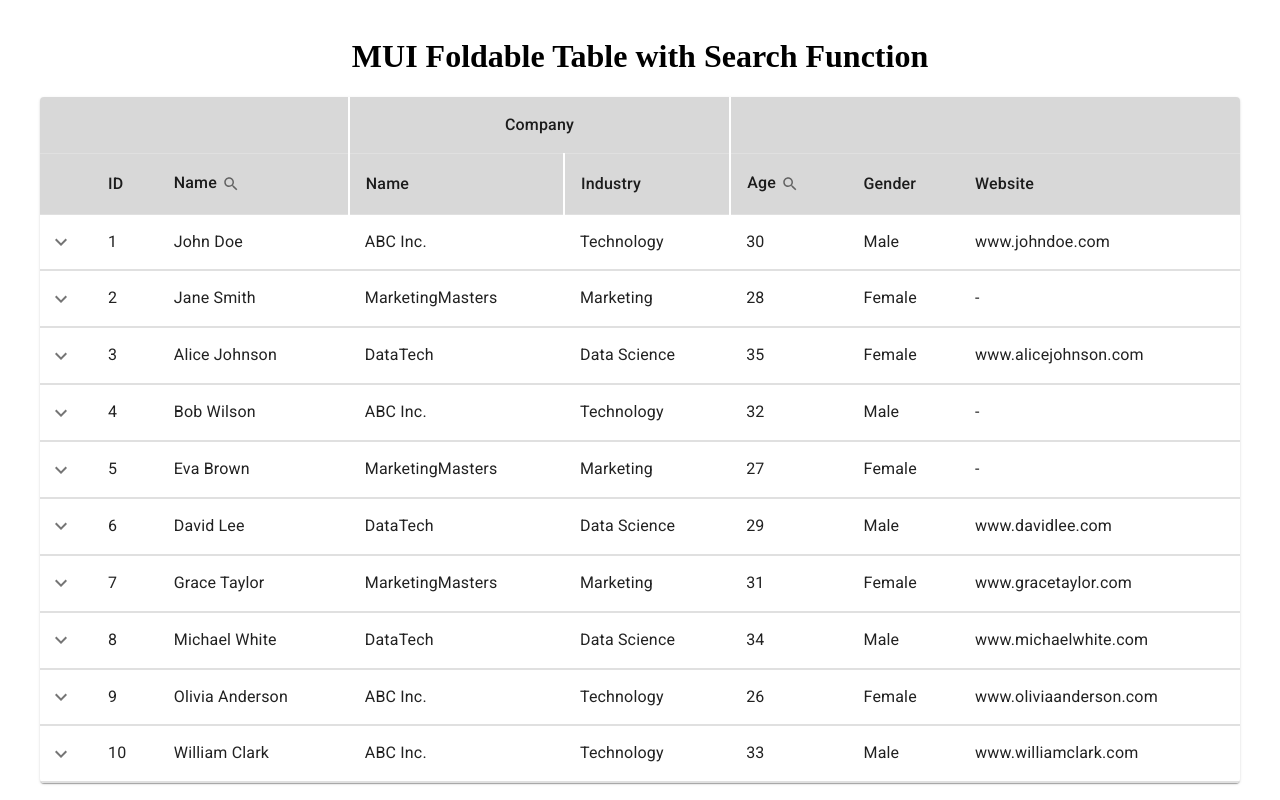
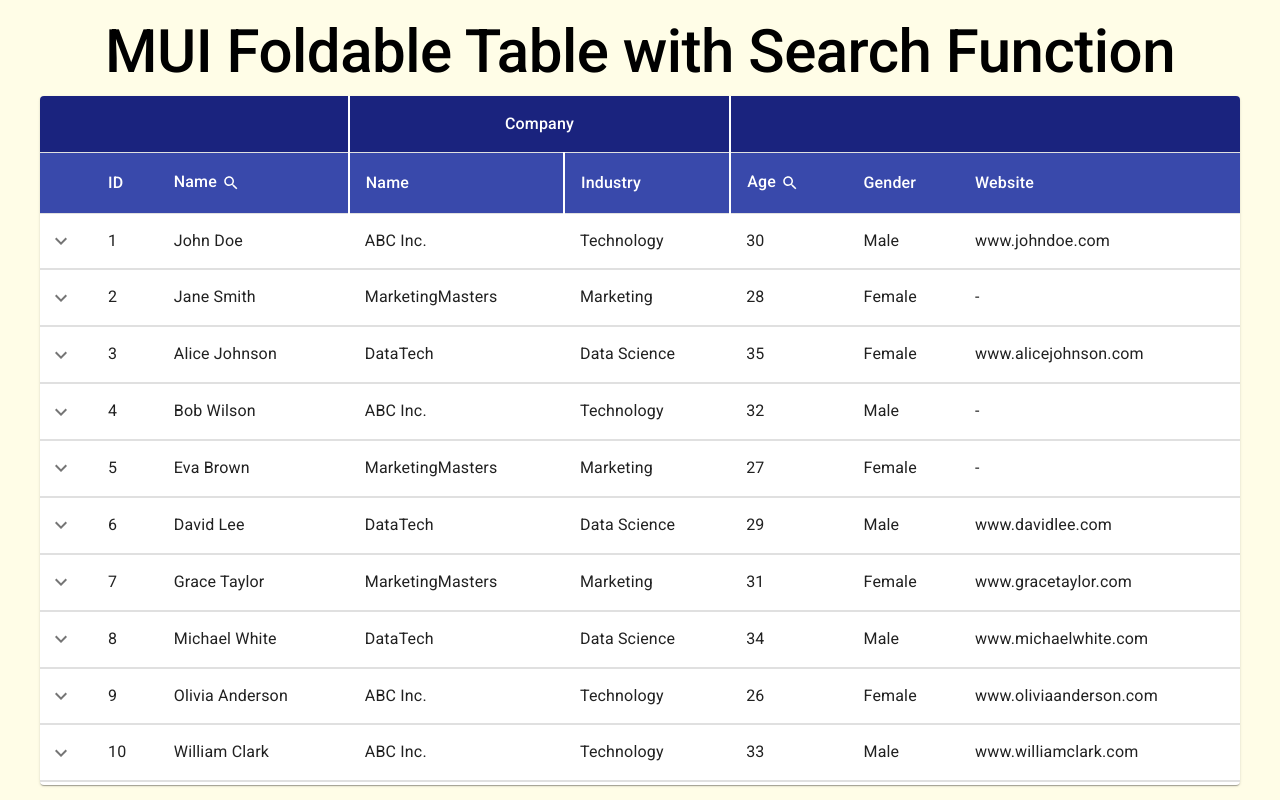
Before and after one commit to Joy-Honchan/mui-foldable-table, a React (Vite) app: page / in a window 1280 px wide. Built offline with nearby package versions, Linux system fonts and the light colour scheme.

Commit message:
style:add mui theme provider

```diff
--- a/src/App.css
+++ b/src/App.css
@@ -2,11 +2,3 @@ body {
   margin: 0;
   padding: 0;
 }
-#root {
-  max-height: max-content;
-  min-height: 100vh;
-  display: flex;
-  flex-direction: column;
-  justify-content: center;
-  align-items: center;
-}
--- a/src/App.tsx
+++ b/src/App.tsx
@@ -6,12 +6,35 @@ import './App.css'
 import SearchParamProvider, {
   SearchParamContext
 } from './context/searchParamContext'
+import ThemeProvider from './context/ThemeContext'
+import { Box, Typography } from '@mui/material'
+import '@fontsource/roboto/300.css'
+import '@fontsource/roboto/400.css'
+import '@fontsource/roboto/500.css'
+import '@fontsource/roboto/700.css'
 
 function App() {
   return (
     <SearchParamProvider>
-      <h1>MUI Foldable Table with Search Function</h1>
-      <TableContainer />
+      <ThemeProvider>
+        <Box
+          sx={(theme) => ({
+            maxHeight: 'max-content',
+            minHeight: '100vh',
+            display: 'flex',
+            flexDirection: 'column',
+            justifyContent: 'center',
+            alignItems: 'center',
+            gap: 1,
+            backgroundColor: theme.palette.background.default
+          })}
+        >
+          <Typography variant="h2" sx={{ fontWeight: 'medium' }}>
+            MUI Foldable Table with Search Function
+          </Typography>
+          <TableContainer />
+        </Box>
+      </ThemeProvider>
     </SearchParamProvider>
   )
 }
--- a/src/components/FoldableTable/InnerTable.tsx
+++ b/src/components/FoldableTable/InnerTable.tsx
@@ -12,9 +12,14 @@ interface PropType {
 const InnerTable = ({ innerRowData, innerColumns }: PropType) => {
   const innerColumnGroups = useMemo(() => getColumnGroup(innerColumns), [])
   return (
-    <Table sx={{ backgroundColor: '#ededed' }}>
+    <Table>
       <TableHead>
-        <TableRow>
+        <TableRow
+          sx={(theme) => ({
+            backgroundColor: theme.palette.secondary.dark,
+            color: theme.palette.secondary.contrastText
+          })}
+        >
           <TableCell />
           {innerColumnGroups.map((group, index) =>
             group.label ? (
@@ -34,7 +39,12 @@ const InnerTable = ({ innerRowData, innerColumns }: PropType) => {
             )
           )}
         </TableRow>
-        <TableRow>
+        <TableRow
+          sx={(theme) => ({
+            backgroundColor: theme.palette.secondary.main,
+            color: theme.palette.secondary.contrastText
+          })}
+        >
           <TableCell />
           {innerColumns.map((item, index) => (
             <TableCell
@@ -54,7 +64,12 @@ const InnerTable = ({ innerRowData, innerColumns }: PropType) => {
         </TableRow>
       </TableHead>
       <TableBody>
-        <TableRow>
+        <TableRow
+          sx={(theme) => ({
+            backgroundColor: theme.palette.secondary.light,
+            color: theme.palette.secondary.contrastText
+          })}
+        >
           <TableCell />
           {innerColumns.map((item, index) => (
             <TableCell key={index}>
--- a/src/components/FoldableTable/TableHeadCell.tsx
+++ b/src/components/FoldableTable/TableHeadCell.tsx
@@ -10,6 +10,7 @@ interface PropType {
 const TableHeadCell = ({ colItem, handleIconClick }: PropType) => {
   const TypeIcon = colItem.type ? (
     <IconButton
+      color="inherit"
       onClick={handleIconClick}
       id={colItem.field}
       aria-label={`search-${colItem.field}`}
--- a/src/components/FoldableTable/index.tsx
+++ b/src/components/FoldableTable/index.tsx
@@ -56,6 +56,7 @@ const FoldableTable = ({ rowData, columns, innerColumns }: PropType) => {
       <TableContainer
         component={Paper}
         sx={{
+          minHeight: '689px',
           maxWidth: '1200px',
           minWidth: '800px',
           '.MuiTableCell-root': {
@@ -64,8 +65,13 @@ const FoldableTable = ({ rowData, columns, innerColumns }: PropType) => {
         }}
       >
         <Table>
-          <TableHead sx={{ backgroundColor: '#d8d8d8' }}>
-            <TableRow>
+          <TableHead>
+            <TableRow
+              sx={(theme) => ({
+                backgroundColor: theme.palette.primary.dark,
+                color: theme.palette.primary.contrastText
+              })}
+            >
               <TableCell />
               {columnGroups.map((group, index) =>
                 group.label ? (
@@ -85,7 +91,12 @@ const FoldableTable = ({ rowData, columns, innerColumns }: PropType) => {
                 )
               )}
             </TableRow>
-            <TableRow>
+            <TableRow
+              sx={(theme) => ({
+                backgroundColor: theme.palette.primary.main,
+                color: theme.palette.primary.contrastText
+              })}
+            >
               <TableCell />
               {columns.map((item, index) => (
                 <TableHeadCell
--- /dev/null
+++ b/src/context/ThemeContext.tsx
@@ -0,0 +1,41 @@
+import { ReactNode } from 'react'
+import { createTheme, ThemeProvider as MuiThemeProvider } from '@mui/material'
+import { indigo, yellow, grey } from '@mui/material/colors'
+
+const theme = createTheme({
+  palette: {
+    primary: {
+      dark: indigo[900],
+      main: indigo[600],
+      contrastText: '#ffffff'
+    },
+    secondary: {
+      dark: indigo[200],
+      main: indigo[100],
+      light: indigo[50],
+      contrastText: '#000000'
+    },
+    background: {
+      default: yellow[50]
+    },
+    text: {
+      primary: grey[900],
+      secondary: grey[600]
+    }
+  },
+  components: {
+    MuiTableCell: {
+      styleOverrides: {
+        root: {
+          color: 'inherit'
+        }
+      }
+    }
+  }
+})
+
+const ThemeProvider = ({ children }: { children: ReactNode }) => {
+  return <MuiThemeProvider theme={theme}>{children}</MuiThemeProvider>
+}
+
+export default ThemeProvider
```
